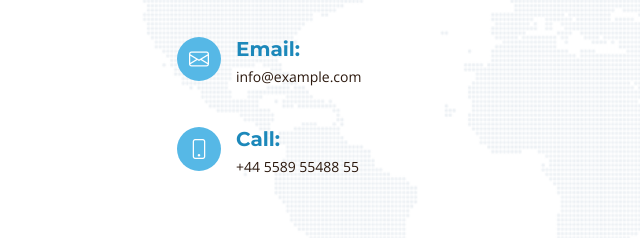
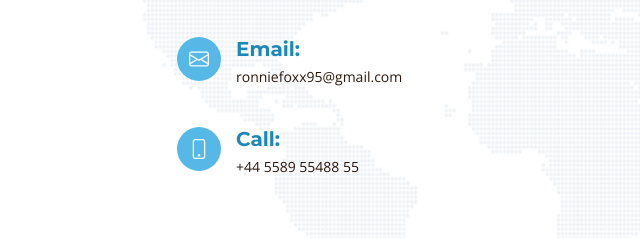
Before and after one commit to Prashant961992/codio_web, a plain HTML site: page contact.html in a window 1280 px wide. Shown: the part 442-680 px from the top of the page, 0-640 px from the left. Drawn offline with nearby package versions, Linux system fonts and the light colour scheme.

Commit message:
update email address

```diff
--- a/contact.html
+++ b/contact.html
@@ -83,7 +83,7 @@
               <i class="bi bi-envelope flex-shrink-0"></i>
               <div>
                 <h4>Email:</h4>
-                <p>info@example.com</p>
+                <p>ronniefoxx95@gmail.com</p>
               </div>
             </div><!-- End Info Item -->
 
```
